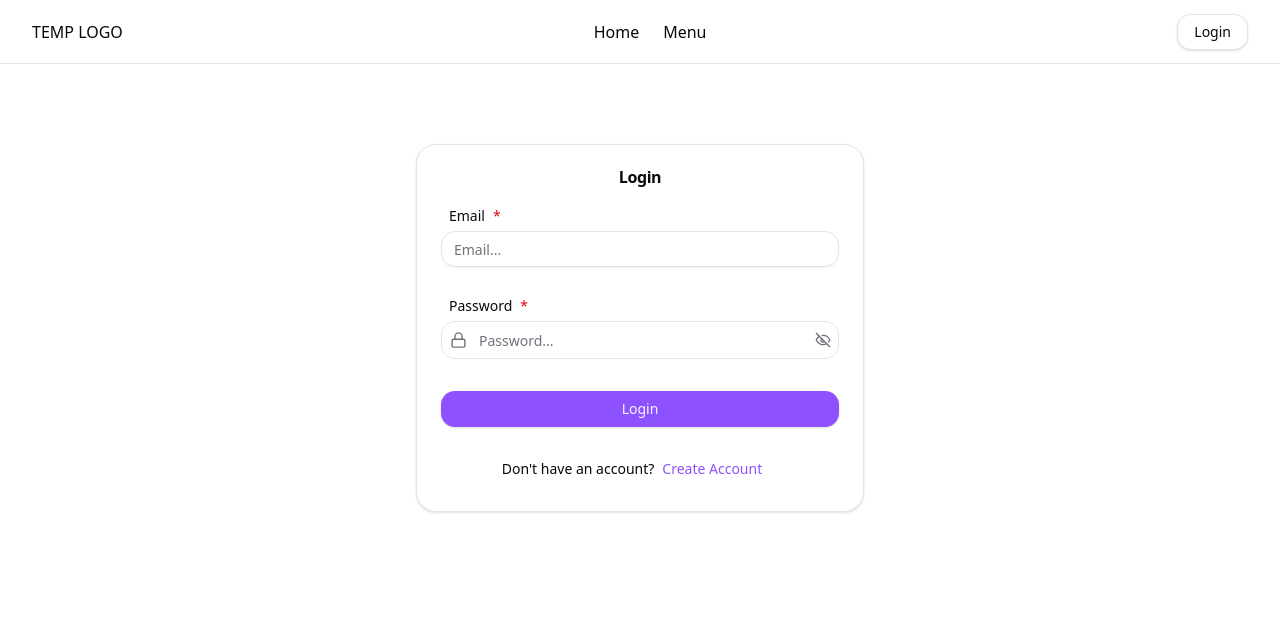
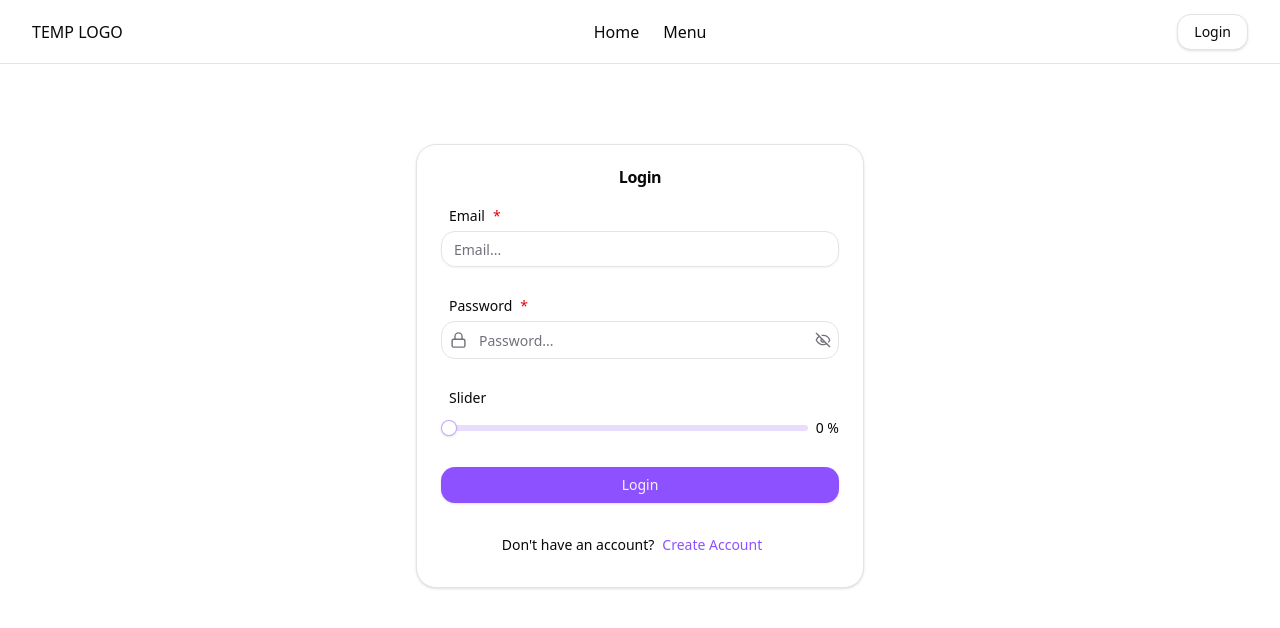
Before and after one commit to IlviCumani/Junction-Hackathon-2025, a React (Vite) app: page /auth in a window 1280 px wide. Shown: the top 628 px of the page. Built offline with nearby package versions, Linux system fonts and the light colour scheme.

Commit message:
slider component

```diff
--- /dev/null
+++ b/src/components/Form/Items/Slider.tsx
@@ -0,0 +1,43 @@
+import withFormController from "../FormItem";
+import { GeneralProps } from "../types/GeneralProps";
+import { Slider } from "@/components/ui/slider";
+import { cn } from "@/lib/utils";
+import { FormMessage, FormControl, FormDescription } from "@/components/ui/form";
+import { Label } from "@/components/ui/label";
+
+interface FormSliderProps extends GeneralProps {
+	description?: string;
+	field?: {
+		value: number;
+		onChange: (value: number) => void;
+	};
+	max?: number;
+}
+
+function FormSlider({ description, field, className, max }: FormSliderProps) {
+	return (
+		<>
+			<FormControl>
+				<div className="flex gap-2 items-center mt-2">
+					<Slider
+						className={cn(className)}
+						value={[field?.value || 0]}
+						onValueChange={(val) => {
+							if (field) {
+								field.onChange(val[0]);
+							}
+						}}
+						max={max}
+					/>
+					<Label className="whitespace-nowrap">{`${field?.value || 0} %`}</Label>
+				</div>
+			</FormControl>
+			{description && <FormDescription>{description}</FormDescription>}
+			<FormMessage />
+		</>
+	);
+}
+
+const Component = withFormController(FormSlider);
+
+export default Component;
--- a/src/components/Form/index.tsx
+++ b/src/components/Form/index.tsx
@@ -13,6 +13,7 @@ import FormSelect from "./Items/Select";
 import MultiSelect from "./Items/MultiSelect";
 import FormDatePicker from "./Items/DatePicker";
 import FormFileUpload from "./Items/FileUpload";
+import FormSlider from "./Items/Slider";
 
 type FormPropTypes<T extends FieldValues, K> = {
 	onSubmit: (data: K) => void;
@@ -55,3 +56,4 @@ Form.DatePicker = FormDatePicker;
 Form.FileUpload = FormFileUpload;
 Form.MultiSelect = MultiSelect;
 Form.Phone = FormPhoneInput;
+Form.Slider = FormSlider;
--- a/src/pages/Auth/Login/index.tsx
+++ b/src/pages/Auth/Login/index.tsx
@@ -29,6 +29,7 @@ export default function LoginPage() {
 					<div className="flex flex-col gap-4">
 						<Form.Input name="email" label="Email" type="email" required />
 						<Form.Input name="password" label="Password" type="password" required />
+						<Form.Slider name="slider" label="Slider" />
 
 						<Button type="submit" className="w-full">
 							Login
--- a/src/pages/Customer/index.routes.tsx
+++ b/src/pages/Customer/index.routes.tsx
@@ -24,6 +24,8 @@ const MenuRoute = new ProjectRoutes({
 	routeElement: <CustomerPages.Menu />,
 });
 
+
+
 function appendSubRoutes(): void {
 	CustomerRoot.addChildrenRoute(HomeRoute);
 	CustomerRoot.addChildrenRoute(MenuRoute);
```
